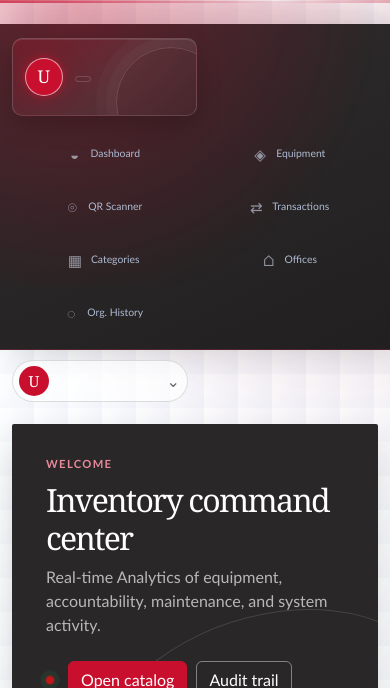
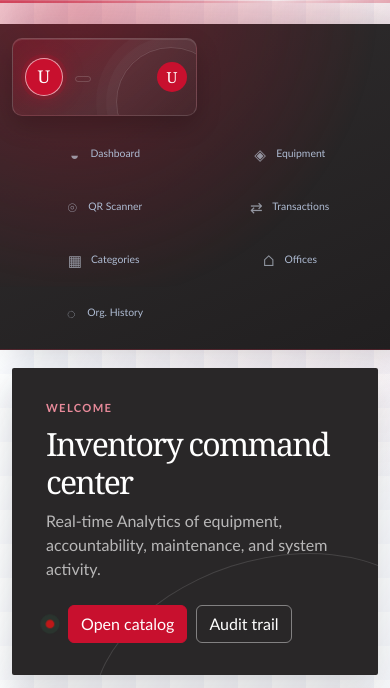
Before and after one commit to RJ-Batiller/ITEMS, a Flask app: template templates/dashboard.html in a window 390 px wide. Shown: the top 688 px of the page. Run offline with Flask 3, Linux system fonts and the light colour scheme; the template is opened without the code that fills it, so the values that code supplies are empty.

Commit message:
Place account control with responsive profile card

```diff
--- a/static/css/app.css
+++ b/static/css/app.css
@@ -3928,6 +3928,56 @@ body {
     }
 }
 
+/* Account control shares the profile card on mobile and anchors the desktop workspace. */
+.sidebar-user {
+    position: relative;
+}
+
+.sidebar-user > .topbar-account {
+    position: fixed;
+    top: 18px;
+    left: 290px;
+    z-index: 1100;
+}
+
+@media (max-width: 900px) {
+    .sidebar-user > .topbar-account {
+        position: absolute;
+        top: 50%;
+        right: 7px;
+        left: auto;
+        transform: translateY(-50%);
+    }
+
+    .sidebar-user > .topbar-account .topbar-account-toggle {
+        display: grid;
+        width: 34px;
+        min-width: 34px;
+        height: 34px;
+        padding: 2px;
+        place-items: center;
+        border: 0;
+        border-radius: 50%;
+        background: transparent;
+    }
+
+    .sidebar-user > .topbar-account .topbar-account-toggle img,
+    .sidebar-user > .topbar-account .topbar-account-avatar {
+        width: 30px;
+        height: 30px;
+    }
+
+    .sidebar-user > .topbar-account .topbar-account-copy,
+    .sidebar-user > .topbar-account .topbar-account-caret {
+        display: none;
+    }
+
+    .sidebar-user > .topbar-account .topbar-account-menu {
+        top: calc(100% + 8px);
+        right: 0;
+    }
+}
+
 @media (max-width: 520px) {
     .sidebar-user {
         width: 185px;
--- a/templates/base.html
+++ b/templates/base.html
@@ -15,6 +15,17 @@
 <div class="sidebar-user-info">
 <strong>{{ session.get('full_name','') }}</strong>
 <span class="sidebar-user-role">{{ session.get('role','') }}</span>
+</div>
+<div class="topbar-account">
+<button class="topbar-account-toggle" type="button" aria-expanded="false" aria-controls="topbar-account-menu">
+{% if g.current_user.has_profile_picture %}<img src="{{ url_for('profile_picture', user_id=g.current_user.id) }}" alt="">{% else %}<span class="topbar-account-avatar">{{ session.get('full_name', 'U')[:1]|upper }}</span>{% endif %}
+<span class="topbar-account-copy"><strong>{{ session.get('full_name', '') }}</strong><small>{{ session.get('role', '') }}</small></span><span class="topbar-account-caret" aria-hidden="true">⌄</span>
+</button>
+<div class="topbar-account-menu" id="topbar-account-menu" hidden>
+{% if session.get('role') in ['Super Admin', 'Admin'] %}<a href="{{ url_for('users') }}"><span class="sidebar-nav-icon icon-users" aria-hidden="true"></span>Users</a>{% endif %}
+<a href="{{ url_for('profile') }}"><span class="sidebar-nav-icon icon-profile" aria-hidden="true"></span>My Profile</a>
+<a class="topbar-logout" href="{{ url_for('logout') }}"><span class="sidebar-nav-icon icon-logout" aria-hidden="true"></span>Logout</a>
+</div>
 </div>
 </div>
 <button class="sidebar-collapse-toggle" type="button" aria-expanded="true" aria-controls="sidebar-primary-nav" title="Collapse navigation"><span class="sidebar-toggle-glyph" aria-hidden="true">‹</span><span class="sidebar-toggle-label">Collapse</span></button>
@@ -48,19 +59,6 @@
 </nav>
 </aside>
 <main class="content-area">
-<header class="app-topbar">
-<div class="topbar-account">
-<button class="topbar-account-toggle" type="button" aria-expanded="false" aria-controls="topbar-account-menu">
-{% if g.current_user.has_profile_picture %}<img src="{{ url_for('profile_picture', user_id=g.current_user.id) }}" alt="">{% else %}<span class="topbar-account-avatar">{{ session.get('full_name', 'U')[:1]|upper }}</span>{% endif %}
-<span class="topbar-account-copy"><strong>{{ session.get('full_name', '') }}</strong><small>{{ session.get('role', '') }}</small></span><span class="topbar-account-caret" aria-hidden="true">⌄</span>
-</button>
-<div class="topbar-account-menu" id="topbar-account-menu" hidden>
-{% if session.get('role') in ['Super Admin', 'Admin'] %}<a href="{{ url_for('users') }}"><span class="sidebar-nav-icon icon-users" aria-hidden="true"></span>Users</a>{% endif %}
-<a href="{{ url_for('profile') }}"><span class="sidebar-nav-icon icon-profile" aria-hidden="true"></span>My Profile</a>
-<a class="topbar-logout" href="{{ url_for('logout') }}"><span class="sidebar-nav-icon icon-logout" aria-hidden="true"></span>Logout</a>
-</div>
-</div>
-</header>
 {% with messages=get_flashed_messages(with_categories=true) %}
 {% for category,message in messages %}
 <div class="alert alert-{{ category }}">{{ message }}</div>
```
